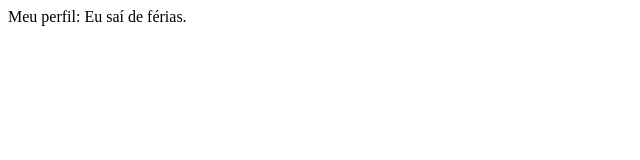
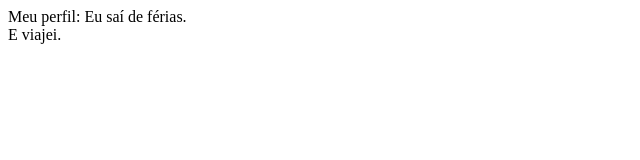
Before and after one commit to mauricio-vedovato/perfil, a plain HTML site: page index.html in a window 1280 px wide. Shown: the full height of the page, 0-640 px from the left. Drawn offline with Linux system fonts and the light colour scheme.

Commit message:
Update index.html

```diff
--- a/index.html
+++ b/index.html
@@ -5,6 +5,7 @@
       </title>
    </head>
    <body>
-      Meu perfil: Eu saí de férias.
+     Meu perfil: Eu saí de férias. <br />
+     E viajei.
    </body>
 </html>
```
